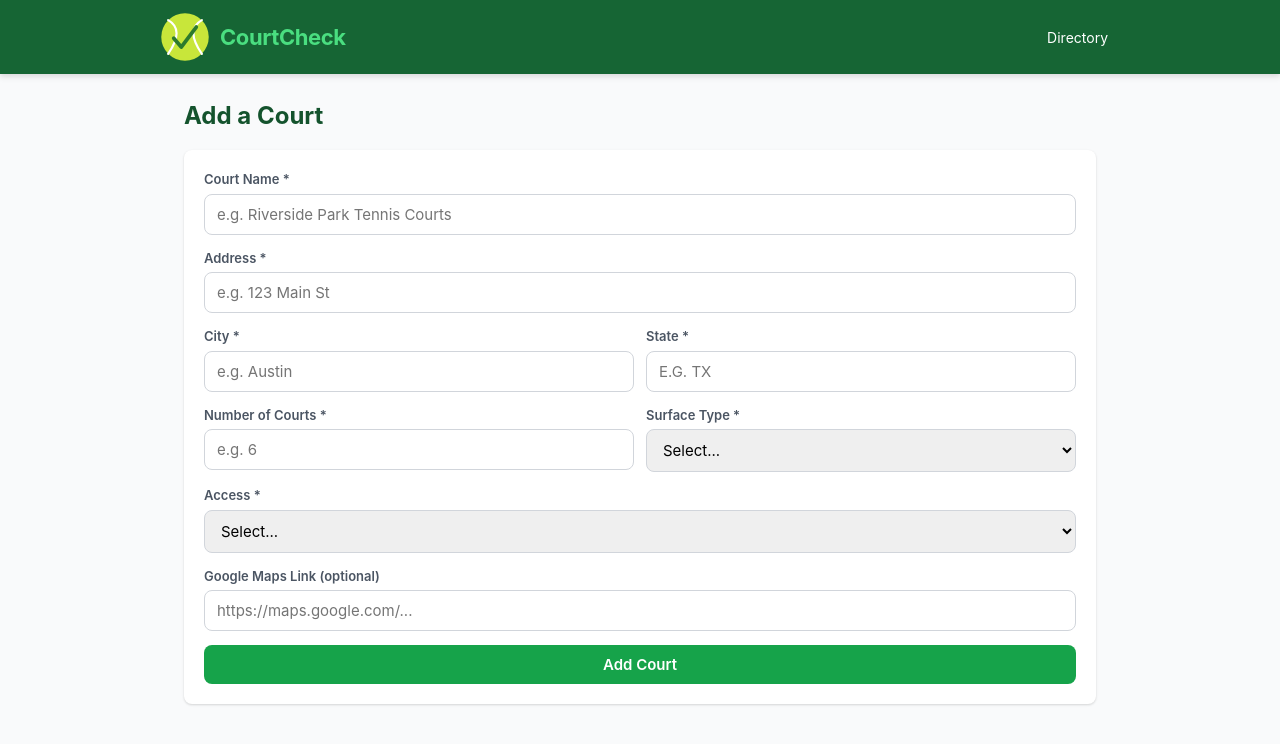
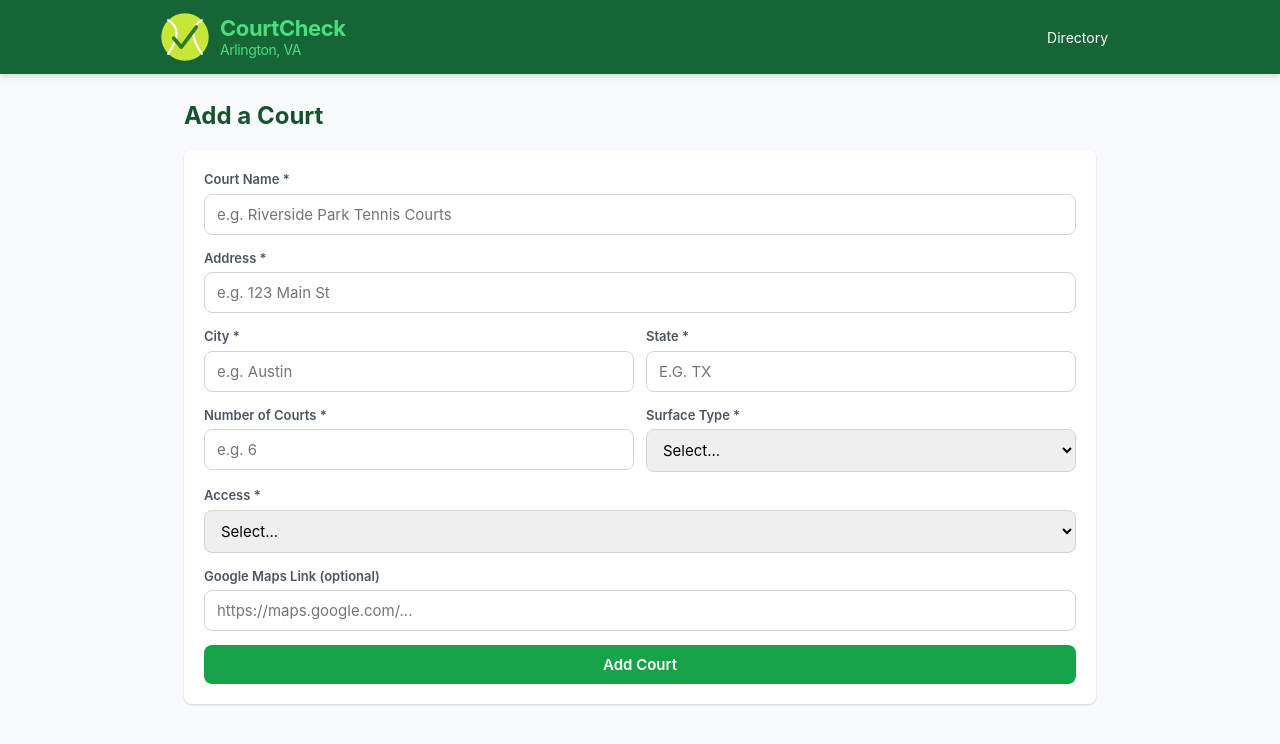
Before and after one commit to kbcgitbot/courtcheck, a website: page public/add.html in a window 1280 px wide. Drawn offline with Linux system fonts and the light colour scheme.

Commit message:
Local focus on Arlington VA

```diff
--- a/public/add.html
+++ b/public/add.html
@@ -3,21 +3,25 @@
 <head>
   <meta charset="UTF-8">
   <meta name="viewport" content="width=device-width, initial-scale=1.0">
-  <title>Add a Court — CourtCheck</title>
+  <title>CourtCheck — Arlington, VA Tennis Court Conditions</title>
   <link rel="icon" type="image/svg+xml" href="/favicon.svg">
   <link rel="stylesheet" href="/css/style.css">
-  <meta name="description" content="CourtCheck — Find tennis courts near you and check real-time conditions. Crowdsourced reports on puddles, wait times, court quality, and more.">
-  <meta name="keywords" content="tennis courts, tennis court conditions, find tennis courts, court wait times, wet courts, tennis near me, public tennis courts">
+  <meta name="description" content="CourtCheck — Real-time tennis court conditions for Arlington, VA. Crowdsourced reports on puddles, wait times, and court quality from local players.">
+  <meta name="keywords" content="tennis courts, tennis court conditions, find tennis courts, court wait times, wet courts, tennis near me, public tennis courts, Arlington VA tennis">
   <meta name="robots" content="index, follow">
+  <meta name="geo.region" content="US-VA">
+  <meta name="geo.placename" content="Arlington, Virginia">
+  <meta name="geo.position" content="38.8816;-77.0910">
+  <meta name="ICBM" content="38.8816, -77.0910">
   <link rel="canonical" href="https://courtcheck-production.up.railway.app">
-  <meta property="og:title" content="CourtCheck — Real-Time Tennis Court Conditions">
-  <meta property="og:description" content="Crowdsourced tennis court conditions. Check for puddles, long waits, and closures before you head out.">
+  <meta property="og:title" content="CourtCheck — Arlington, VA Tennis Court Conditions">
+  <meta property="og:description" content="Real-time tennis court conditions for Arlington, VA. Crowdsourced reports on puddles, wait times, and court quality from local players.">
   <meta property="og:type" content="website">
   <meta property="og:url" content="https://courtcheck-production.up.railway.app">
   <meta property="og:image" content="https://courtcheck-production.up.railway.app/courtcheck-logo.svg">
   <meta name="twitter:card" content="summary_large_image">
-  <meta name="twitter:title" content="CourtCheck — Real-Time Tennis Court Conditions">
-  <meta name="twitter:description" content="Crowdsourced tennis court conditions. Check for puddles, long waits, and closures before you head out.">
+  <meta name="twitter:title" content="CourtCheck — Arlington, VA Tennis Court Conditions">
+  <meta name="twitter:description" content="Real-time tennis court conditions for Arlington, VA. Crowdsourced reports on puddles, wait times, and court quality from local players.">
   <script type="application/ld+json">
   {
     "@context": "https://schema.org",
@@ -32,7 +36,15 @@
 <body>
   <header class="header">
     <div class="header-inner">
-      <h1><a href="/"><img src="/courtcheck-logo.svg" alt="CourtCheck" class="header-logo"><span class="header-title">CourtCheck</span></a></h1>
+      <h1>
+        <a href="/">
+          <img src="/courtcheck-logo.svg" alt="CourtCheck" class="header-logo">
+          <span class="header-title-group">
+            <span class="header-title">CourtCheck</span>
+            <span class="header-subtitle">Arlington, VA</span>
+          </span>
+        </a>
+      </h1>
       <nav>
         <a href="/">Directory</a>
       </nav>
--- a/public/css/style.css
+++ b/public/css/style.css
@@ -81,10 +81,22 @@ body {
   display: block;
 }
 
+.header-title-group {
+  display: flex;
+  flex-direction: column;
+  line-height: 1.2;
+}
+
 .header-title {
   font-size: 22px;
   font-weight: 700;
   color: white;
+}
+
+.header-subtitle {
+  font-size: 14px;
+  font-weight: 400;
+  color: var(--green-400);
 }
 
 .header h1 span {
--- a/public/js/app.js
+++ b/public/js/app.js
@@ -20,7 +20,11 @@ async function loadFilters() {
   });
 
   allCities = data.cities;
+
+  // Default to Arlington, VA
+  stateSelect.value = 'VA';
   populateCities();
+  citySelect.value = 'Arlington';
 }
 
 function populateCities() {
```
Also changed, not shown: public/court.html (+20 -8 lines), public/index.html (+21 -9 lines).
